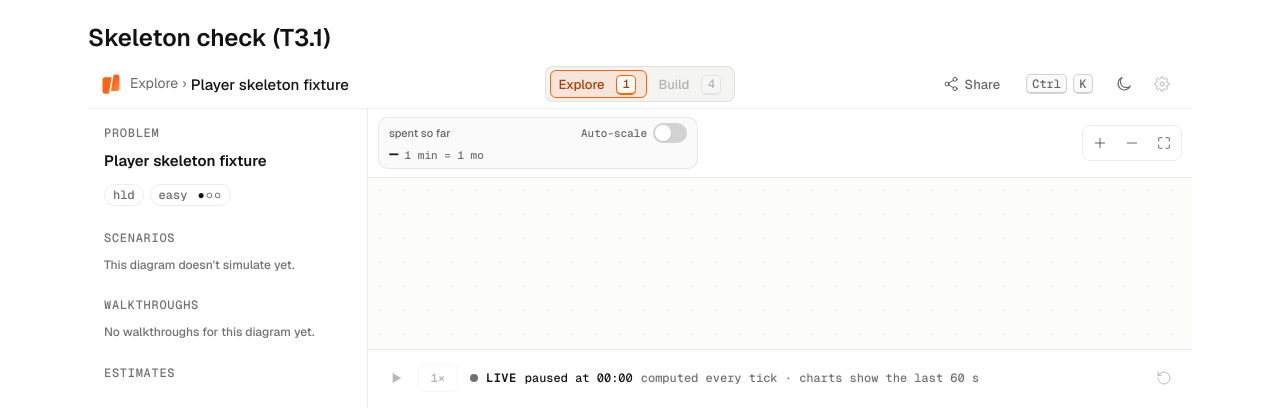
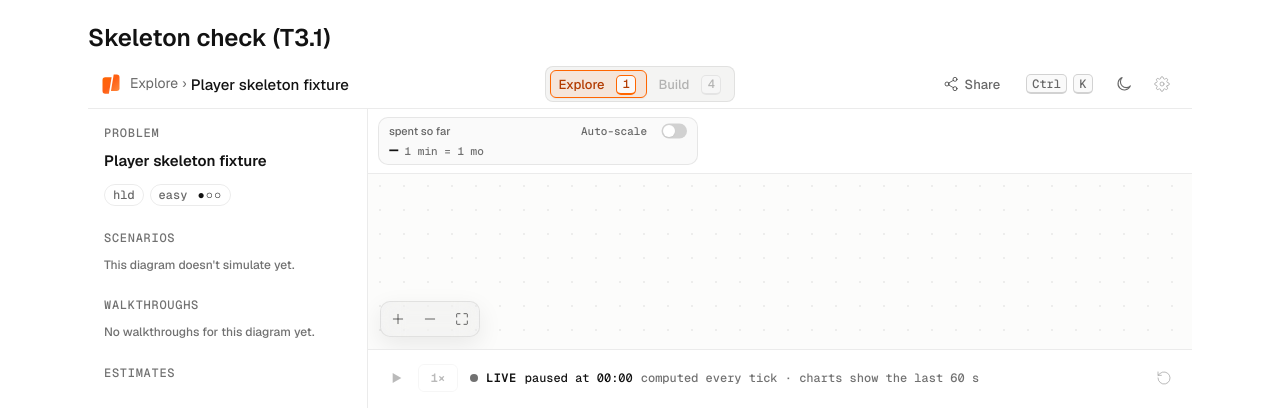
Before and after one commit to nexus-hash/dimensys, a Next.js app: page /dev/player in a window 1280 px wide. Shown: the top 410 px of the page. Built offline with nearby package versions, Linux system fonts and the light colour scheme.

Commit message:
feat(player): zoom controls as a floating island in the board's bottom-left corner; gentler wheel zoom (about 10% per notch)

```diff
--- a/app/(components)/player/blueprint/BoardStage.tsx
+++ b/app/(components)/player/blueprint/BoardStage.tsx
@@ -1,7 +1,6 @@
 'use client';
 
 import { useEffect, useRef, useState, type KeyboardEvent, type ReactNode } from 'react';
-import { createPortal } from 'react-dom';
 import { useShortcut, useShortcutScope } from '@/app/(components)/command';
 import {
   cameraTransform,
@@ -13,6 +12,8 @@ import {
   zoomRange,
   normalizeWheelDeltaY,
   WHEEL_ZOOM_K,
+  PINCH_ZOOM_K,
+  WHEEL_MAX_STEP,
   ZOOM_STEP,
   DRAG_THRESHOLD_PX,
   focusCamera,
@@ -29,7 +30,6 @@ import { isMotionReduced } from '@/app/(components)/motion/reducedMotion';
 import { CAMERA_FOCUS_EVENT, type CameraFocusDetail } from '../walkthrough/stage';
 import type { BoardView, Camera, CameraChangeDetail } from './camera';
 import { ZoomControls } from './ZoomControls';
-import { useZoomSlot } from './zoomSlot';
 import type { Box, XY } from '../types';
 
 /** Length of an animated camera move (a walkthrough step's focus). Instant under reduced motion. */
@@ -94,10 +94,8 @@ function pointerGeometry(a: XY, b: XY): { dist: number; mid: XY } {
  * until the user hits Fit (`0`, or the zoom cluster's Fit button), which
  * re-fits and flips `tracking` back to true.
  *
- * The zoom cluster itself renders into the chrome strip above the board
- * when the player shell provides one (`ZoomSlotContext`), never over the
- * board; a bare embed board keeps it inside its own box, and a
- * non-interactive (hero preview) board renders none.
+ * The zoom cluster floats as a small island in the board's bottom-left
+ * corner; a non-interactive (hero preview) board renders none.
  */
 export function BoardStage({ boardSize, tall = null, className, interactive = true, children }: BoardStageProps) {
   const stageRef = useRef<HTMLDivElement>(null);
@@ -529,7 +527,8 @@ export function BoardStage({ boardSize, tall = null, className, interactive = tr
       // wheel+ctrlKey; there's nothing left for `ctrlKey` to distinguish
       // once both zoom the same way). Panning is drag/arrow-keys only now.
       const deltaY = normalizeWheelDeltaY(e.deltaY, e.deltaMode, stage!.clientHeight || undefined);
-      const factor = Math.exp(-deltaY * WHEEL_ZOOM_K);
+      const k = e.ctrlKey ? PINCH_ZOOM_K : WHEEL_ZOOM_K;
+      const factor = Math.min(WHEEL_MAX_STEP, Math.max(1 / WHEEL_MAX_STEP, Math.exp(-deltaY * k)));
       applyCamera(zoomAtPoint(cur.camera, cx, cy, cur.camera.scale * factor, cur.fitScale));
     }
 
@@ -601,10 +600,8 @@ export function BoardStage({ boardSize, tall = null, className, interactive = tr
   const canZoomIn = readout.percent < Math.round(4 * 100) - 1;
   const canZoomOut = readout.percent > Math.round(Math.min(readout.fitScale, 0.25) * 100) + 1;
 
-  const zoomSlot = useZoomSlot();
-  const zoomControls = (placement: 'strip' | 'overlay') => (
+  const zoomControls = () => (
     <ZoomControls
-      placement={placement}
       percent={readout.percent}
       canZoomIn={canZoomIn}
       canZoomOut={canZoomOut}
@@ -624,7 +621,7 @@ export function BoardStage({ boardSize, tall = null, className, interactive = tr
       >
         {children}
       </div>
-      {interactive && (zoomSlot === null ? zoomControls('overlay') : zoomSlot.host ? createPortal(zoomControls('strip'), zoomSlot.host) : null)}
+      {interactive && zoomControls()}
     </div>
   );
 }
--- a/app/(components)/player/blueprint/ZoomControls.tsx
+++ b/app/(components)/player/blueprint/ZoomControls.tsx
@@ -12,7 +12,6 @@ export interface ZoomControlsProps {
   canZoomIn: boolean;
   canZoomOut: boolean;
   /** `strip`: docked in the chrome strip above the board. `overlay`: inside a bare board with no chrome (embed/hero). */
-  placement?: 'strip' | 'overlay';
 }
 
 /**
@@ -21,10 +20,10 @@ export interface ZoomControlsProps {
  * zoom level is exposed to assistive tech on the group itself rather than
  * as a visible readout. On phone only Fit shows (pinch covers zooming).
  */
-export function ZoomControls({ percent, onZoomIn, onZoomOut, onFit, canZoomIn, canZoomOut, placement = 'strip' }: ZoomControlsProps) {
+export function ZoomControls({ percent, onZoomIn, onZoomOut, onFit, canZoomIn, canZoomOut }: ZoomControlsProps) {
   return (
     <div
-      className={placement === 'strip' ? 'player-zoom-controls' : 'player-zoom-controls is-overlay glass'}
+      className="player-zoom-controls glass"
       role="group"
       aria-label={`Zoom, ${percent}%`}
       data-zoom-percent={percent}
--- a/app/(components)/player/blueprint/zoomSlot.ts
+++ /dev/null
@@ -1,23 +0,0 @@
-'use client';
-
-import { createContext, useContext } from 'react';
-
-/**
- * Where the zoom cluster renders. The full player's chrome strip above the
- * board provides a host element (nothing floats over the diagram, so the
- * cluster lives in that strip, next to the HUD tiles); `BoardStage` portals
- * its controls into it. `host` is `null` until the strip has mounted, and
- * the controls render nowhere in that window rather than flashing in over
- * the board. Without a provider at all (the embed/hero boards, which have
- * no chrome strip) the cluster stays where it always was, inside the
- * board's own box.
- */
-export interface ZoomSlot {
-  host: HTMLElement | null;
-}
-
-export const ZoomSlotContext = createContext<ZoomSlot | null>(null);
-
-export function useZoomSlot(): ZoomSlot | null {
-  return useContext(ZoomSlotContext);
-}
--- a/app/(components)/player/shell/HudTimelineFrame.tsx
+++ b/app/(components)/player/shell/HudTimelineFrame.tsx
@@ -1,10 +1,9 @@
 'use client';
 
-import { useId, useMemo, useState, type ReactNode } from 'react';
+import { useId, useState, type ReactNode } from 'react';
 import { HudTable, HudSummary, HudTileRow, useHudReadings } from '../hud/HudTiles';
 import { CostMeter } from '../hud/CostMeter';
 import { PlaybackControls } from '../hud/PlaybackControls';
-import { ZoomSlotContext } from '../blueprint/zoomSlot';
 import { WalkthroughNarration } from '../walkthrough/WalkthroughNarration';
 import { CheckpointSlot, StoryNarration } from '../story';
 import type { GaugeView } from '../types';
@@ -12,8 +11,6 @@ import { BreakDockRow, BreakToolbox } from '../breakit';
 
 export interface HudStripProps {
   gauges: readonly GaugeView[];
-  /** Receives the element the board's zoom cluster renders into (see `ZoomSlotContext`). */
-  zoomHostRef?: (el: HTMLElement | null) => void;
 }
 
 /**
@@ -30,7 +27,7 @@ export interface HudStripProps {
  * values); tapping it expands them into a 2×2 grid inside the strip, and
  * the board re-fits to the space left.
  */
-export function HudStrip({ gauges, zoomHostRef }: HudStripProps) {
+export function HudStrip({ gauges }: HudStripProps) {
   const readings = useHudReadings(gauges);
   const [expanded, setExpanded] = useState(false);
   const tilesId = useId();
@@ -44,7 +41,6 @@ export function HudStrip({ gauges, zoomHostRef }: HudStripProps) {
           <HudTable readings={readings} />
         </div>
         <HudSummary readings={readings} expanded={expanded} onToggle={() => setExpanded((v) => !v)} controls={tilesId} />
-        <div ref={zoomHostRef} className="player-zoom-slot" data-zoom-slot />
       </div>
       <div className="player-canvas-toolbar-slot" data-canvas-toolbar-slot>
         <BreakToolbox />
@@ -85,19 +81,14 @@ export function TimelineDock({ registerShortcuts = true }: TimelineDockProps = {
 /**
  * The canvas frame: wraps the board (`children`, i.e. `PlayerBlueprint`
  * + its `InteractiveLayer` overlay) between the chrome strip above and the
- * narration/transport dock below — nothing floats over the diagram. The
- * board's zoom cluster is portalled up into the strip through
- * `ZoomSlotContext`.
+ * narration/transport dock below. Only the board's small zoom island floats
+ * over it, in the bottom-left corner.
  */
 export function HudTimelineFrame({ gauges, children }: { gauges: readonly GaugeView[]; children: ReactNode }) {
-  const [zoomHost, setZoomHost] = useState<HTMLElement | null>(null);
-  const zoomSlot = useMemo(() => ({ host: zoomHost }), [zoomHost]);
   return (
     <div className="player-canvas-area">
-      <HudStrip gauges={gauges} zoomHostRef={setZoomHost} />
-      <ZoomSlotContext.Provider value={zoomSlot}>
-        <div className="player-board-wrap">{children}</div>
-      </ZoomSlotContext.Provider>
+      <HudStrip gauges={gauges} />
+      <div className="player-board-wrap">{children}</div>
       <TimelineDock />
     </div>
   );
--- a/app/globals.css
+++ b/app/globals.css
@@ -911,30 +911,26 @@
 /* Phone summary button (hidden above the phone breakpoint, see below). */
 .player-hud-summary { display: none; }
 
-/* The zoom cluster: a bordered row of 30px icon buttons at the end of the
-   strip row. Its host keeps the cluster's width reserved before the board's
-   client code fills it, so the tiles don't shift when it arrives. */
-.player-zoom-slot { flex: none; display: flex; min-width: 100px; justify-content: flex-end; }
+/* The zoom island: a small raised row of 30px icon buttons floating in the
+   board's bottom-left corner. `.player-board-root` is `display: contents`,
+   so it positions against the board's wrapper. */
 .player-zoom-controls {
+  position: absolute;
+  left: 12px;
+  bottom: 12px;
+  z-index: var(--z-index-chrome);
   display: flex;
   align-items: center;
   gap: 2px;
   padding: 2px;
-  border-radius: 8px;
+  border-radius: 10px;
   border: 1px solid var(--color-line-hairline);
+  background: var(--color-surface-raised);
+  box-shadow: var(--shadow-elevation-2, var(--elevation-2));
 }
-/* The kit's icon-only `sm` size sets a width but no height; the cluster's
+/* The kit's icon-only `sm` size sets a width but no height; the island's
    buttons are 30px squares. */
 .player-zoom-controls button { width: 30px; height: 30px; }
-/* A bare embed/hero board has no strip: the cluster sits in the board's own
-   bottom-right corner there. `.player-board-root` is `display: contents`,
-   so this positions against the board's wrapper. */
-.player-zoom-controls.is-overlay {
-  position: absolute;
-  right: 12px;
-  bottom: 12px;
-  z-index: var(--z-index-chrome);
-}
 
 /* Phone Metrics tab: the same tiles, 2×2. */
 .player-sheet-hud { display: grid; grid-template-columns: repeat(2, minmax(0, 1fr)); gap: 6px; padding: 8px; }
@@ -1138,11 +1134,7 @@
   .player-hud-summary:focus-visible { outline: 2px solid var(--color-brand); outline-offset: 2px; }
   .player-hud-summary-chev { width: 16px; height: 16px; flex: none; margin-left: auto; color: var(--color-ink-muted); transition: transform var(--transition-duration-small); }
   .player-hud-summary[aria-expanded="true"] .player-hud-summary-chev { transform: rotate(180deg); }
-  .player-zoom-slot { min-width: 36px; }
-  .player-zoom-slot .player-zoom-controls { padding: 0; border: 0; }
-  .player-zoom-slot .player-zoom-step { display: none; }
-  .player-zoom-slot .player-zoom-fit { width: 36px; height: 36px; border: 1px solid var(--color-line-hairline); border-radius: 10px; }
-  .player-zoom-controls.is-overlay { bottom: calc(12px + var(--player-sheet-peek, 12dvh)); }
+  .player-zoom-controls { bottom: calc(12px + var(--player-sheet-peek, 12dvh)); }
   .player-timeline-dock { padding: 6px 8px; gap: 6px; }
   .player-timeline-dock .player-narration-slot { display: none; }
   .player-tl-speed, .player-tl-note, .player-tl-reset { display: none; }
@@ -1150,8 +1142,7 @@
   /* Touch targets: every control in the player and its sheet is at least
      44px on each side (inline prose links excepted). */
   .player-hud-summary { height: 44px; }
-  .player-zoom-slot { min-width: 44px; }
-  .player-zoom-slot .player-zoom-fit { width: 44px; height: 44px; }
+  .player-zoom-controls button { width: 44px; height: 44px; }
   .player-timeline-slot { height: 44px; }
   .player-shell :is(button, [role="tab"], [role="checkbox"], [role="switch"]),
   .player-sheet :is(button, [role="tab"], [role="checkbox"], [role="switch"]) { min-height: 44px; min-width: 44px; }
@@ -1424,10 +1415,12 @@
  * Same box as a compact stat tile.
  * ========================================================================== */
 .cost-meter { flex: 1.35 1 0; min-width: 0; max-width: 320px; display: grid; grid-template-rows: auto auto; row-gap: 1px; padding: 5px 10px; border-radius: 10px; border: 1px solid var(--color-line-hairline); background: var(--color-surface-raised); }
-.cost-meter-top { display: flex; align-items: center; justify-content: space-between; gap: 8px; min-width: 0; }
+.cost-meter-top { display: flex; align-items: center; justify-content: space-between; gap: 8px; min-width: 0; height: 16px; }
 .cost-meter-label { font-size: 11px; font-weight: 500; color: var(--color-ink-secondary); white-space: nowrap; overflow: hidden; text-overflow: ellipsis; }
 .cost-meter-auto { display: inline-flex; align-items: center; gap: 6px; font: 500 11px var(--font-mono); color: var(--color-ink-secondary); white-space: nowrap; }
 .cost-meter-auto label { cursor: pointer; }
+/* The kit switch, scaled to the tile's 16px label line so the row keeps the tiles' height. */
+.cost-meter-auto button[role='switch'] { transform: scale(.75); transform-origin: right center; }
 .cost-meter-value { display: flex; align-items: baseline; gap: 6px; min-width: 0; }
 .cost-meter-amount { font: 600 16px/1.2 var(--font-mono); font-variant-numeric: tabular-nums; color: var(--color-ink-primary); white-space: nowrap; }
 .cost-meter-period { font: 500 11px var(--font-mono); font-variant-numeric: tabular-nums; color: var(--color-ink-muted); white-space: nowrap; overflow: hidden; text-overflow: ellipsis; }
```
Also changed, not shown: app/(components)/player/blueprint/camera.ts (+9 -1 lines), 1 other file (tests, documents, lock files or other folders).
